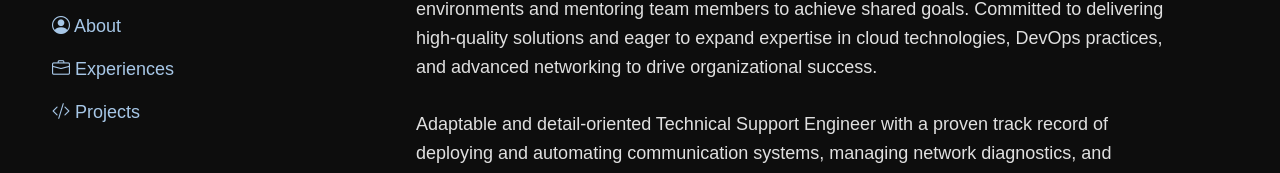
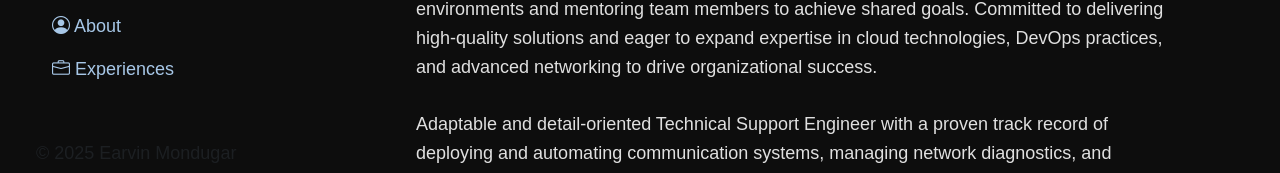
Before and after one commit to vinmndgr/earvinmondugar-portfolio-v1, a plain HTML site: page website/index.html in a window 1280 px wide. Shown: the part 233-406 px from the top of the page. Drawn offline with nearby package versions, Linux system fonts and the light colour scheme.

Commit message:
Update index.html
comment out projects button

```diff
--- a/website/index.html
+++ b/website/index.html
@@ -36,9 +36,9 @@
               </button>
             </li>
             <li class="nav-item">
-              <button class="nav-link btn btn-outline-light w-100" onclick="scrollToSection('projects')">
+              <!-- <button class="nav-link btn btn-outline-light w-100" onclick="scrollToSection('projects')">
                 <i class="bi bi-code-slash"></i> Projects
-              </button>
+              </button> -->
             </li>
           </ul>
           <footer class="mt-5">
```
